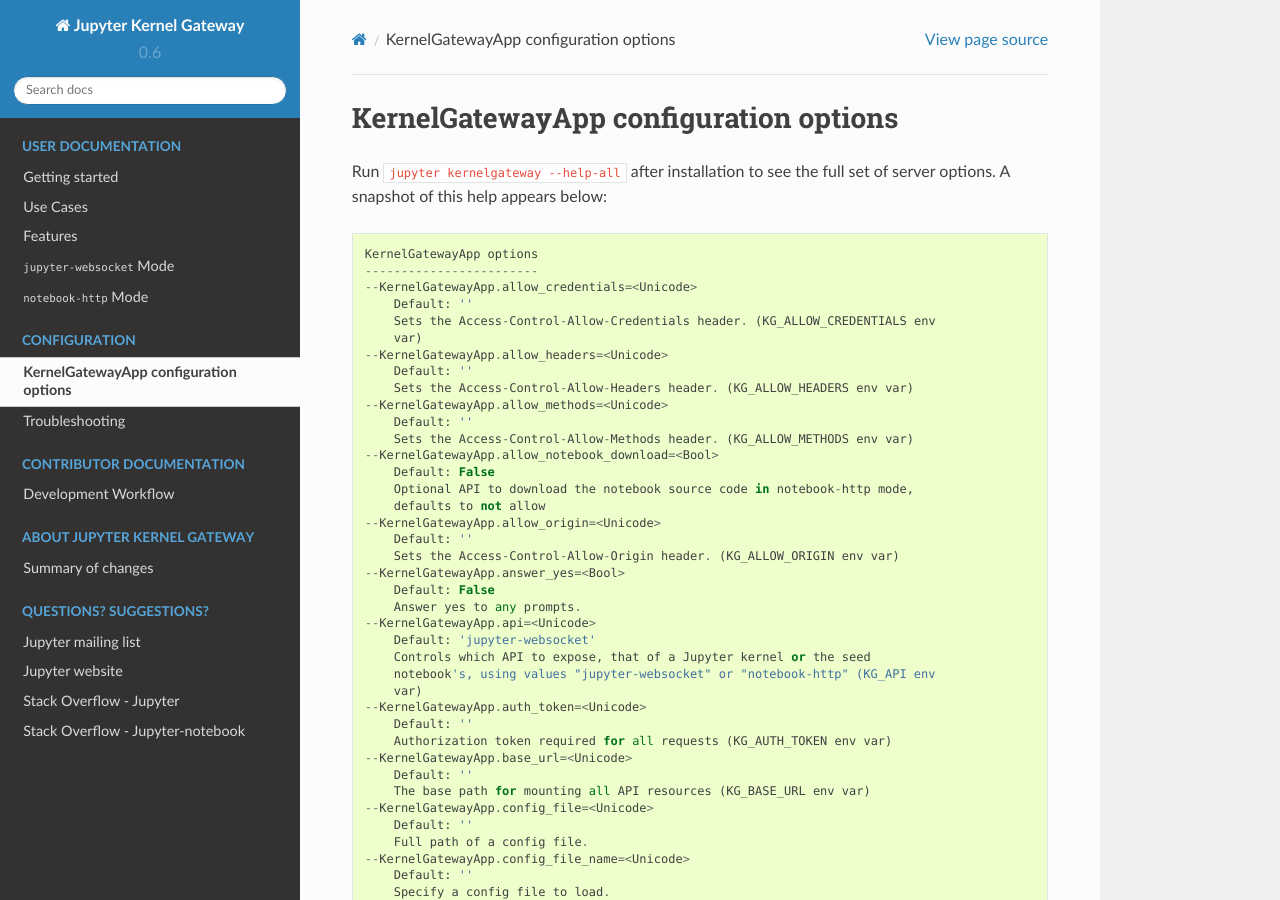
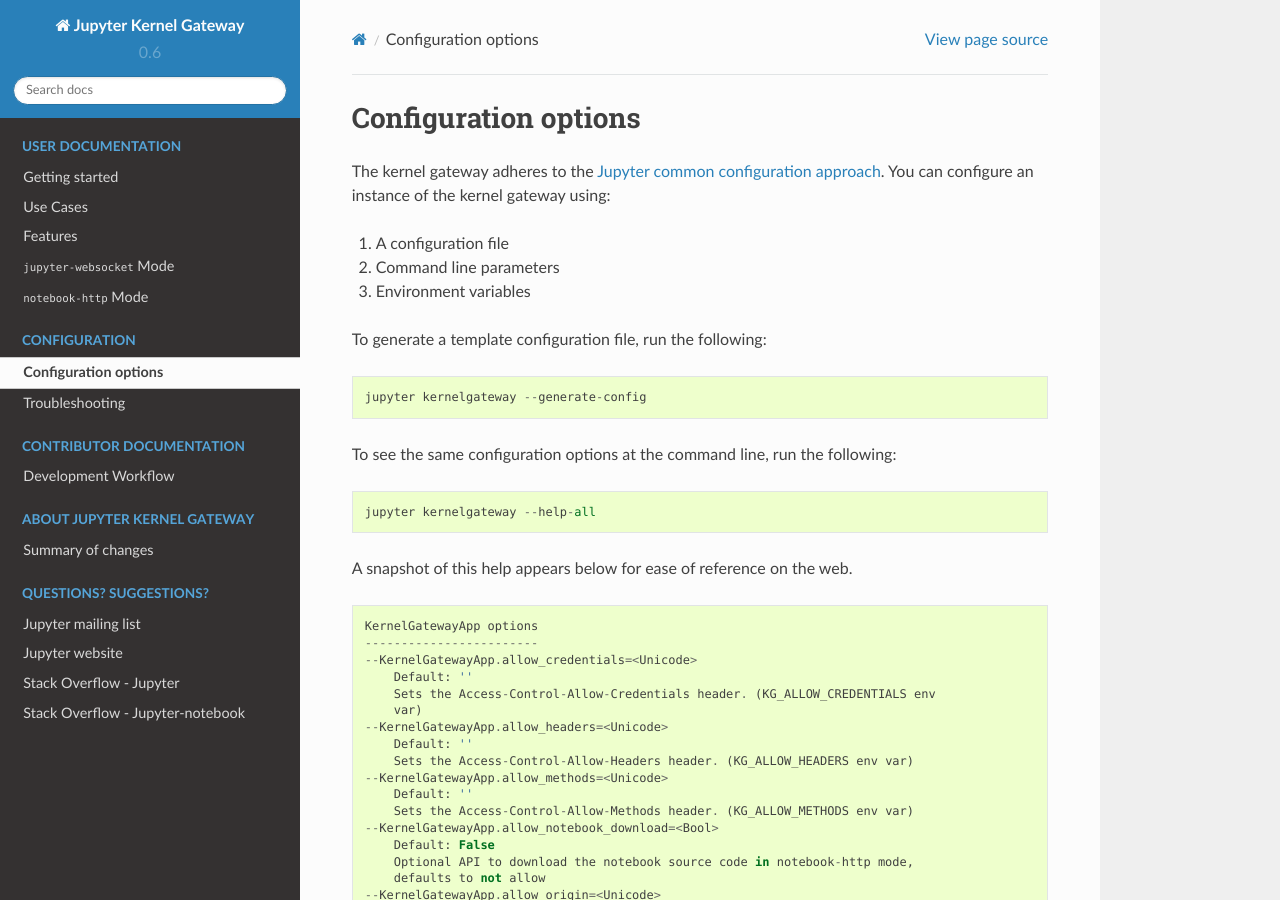
Before and after one commit to jupyter-server/enterprise_gateway, a Sphinx documentation site: the page built from docs/source/config-options.md, in a window 1280 px wide and 900 px high. Built offline with Sphinx 7.4.7 and the Read the Docs theme 2.0.0, drawn with Linux system fonts in a browser that asks for light colours.

Commit message:
More details about config options
Fixes #166

(c) Copyright IBM Corp. 2016

````diff
--- a/docs/source/config-options.md
+++ b/docs/source/config-options.md
@@ -1,7 +1,24 @@
-## KernelGatewayApp configuration options
+## Configuration options
 
-Run `jupyter kernelgateway --help-all` after installation to see the
-full set of server options. A snapshot of this help appears below:
+The kernel gateway adheres to the [Jupyter common configuration approach](https://jupyter.readthedocs.io/en/latest/projects/config.html). You can configure an instance of the kernel gateway using:
+
+1. A configuration file
+2. Command line parameters
+3. Environment variables
+
+To generate a template configuration file, run the following:
+
+```
+jupyter kernelgateway --generate-config
+```
+
+To see the same configuration options at the command line, run the following:
+
+```
+jupyter kernelgateway --help-all
+```
+
+A snapshot of this help appears below for ease of reference on the web.
 
 ```
 KernelGatewayApp options
````
